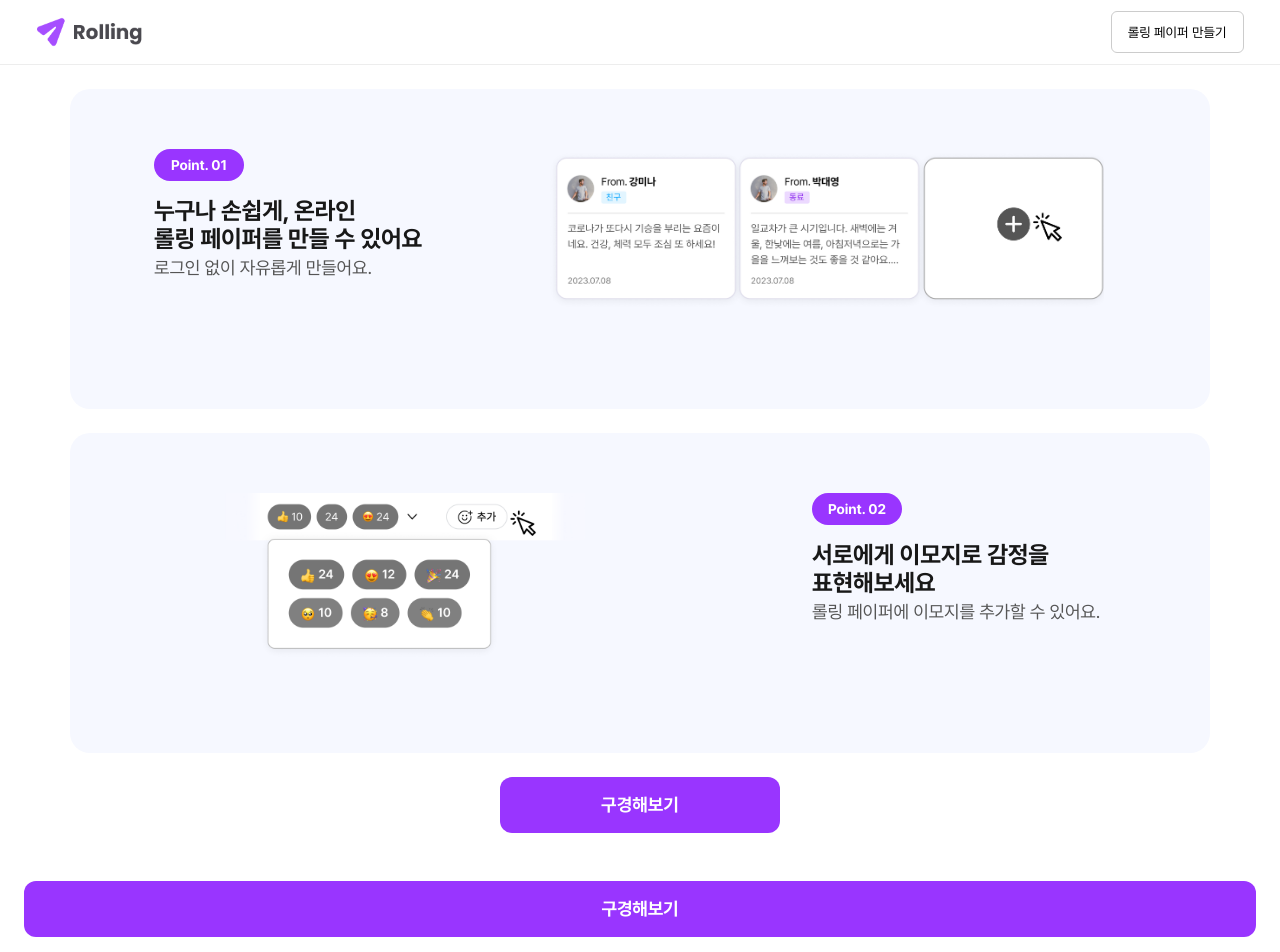
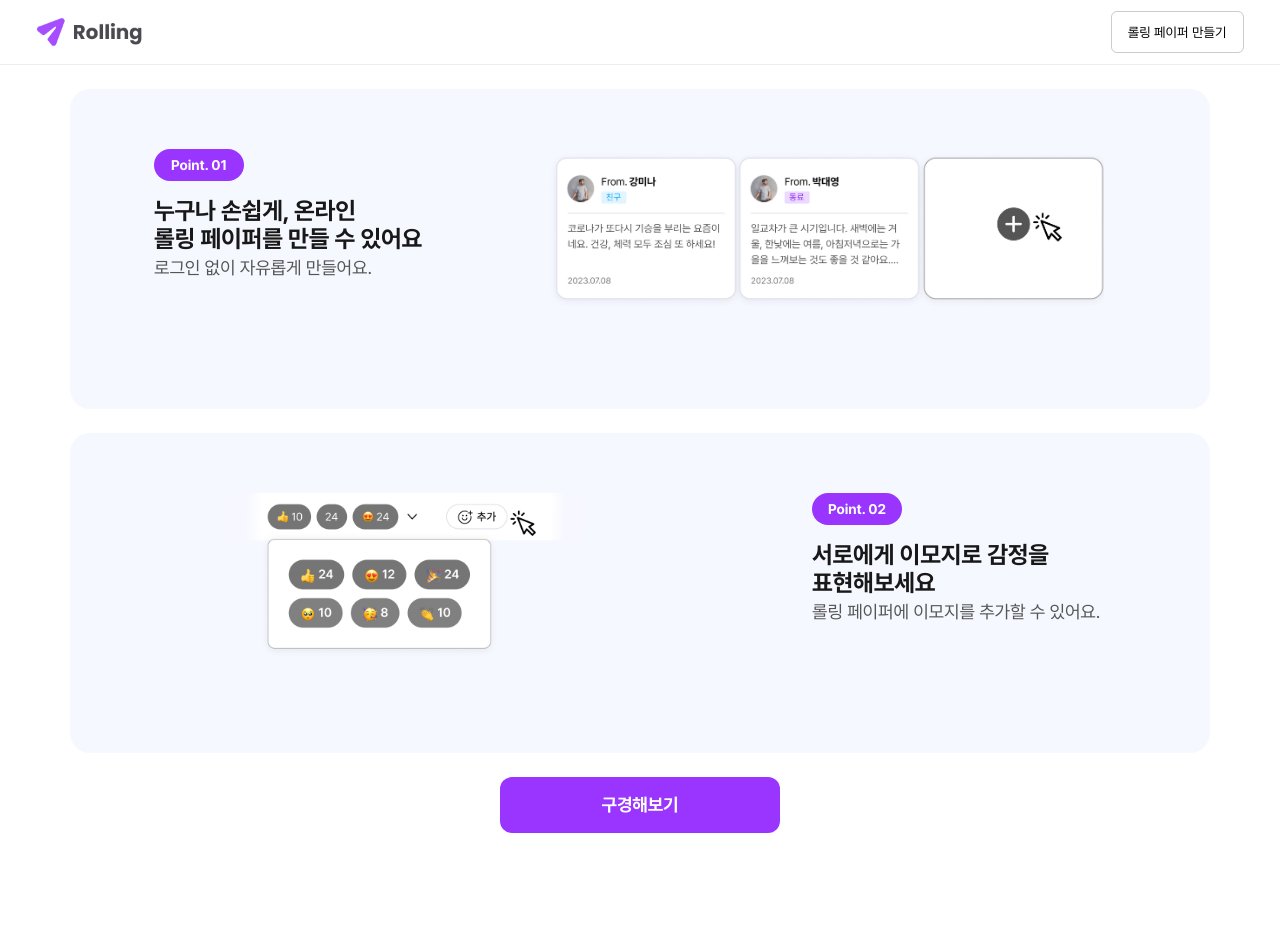
Before and after one commit to Rolligo/rolling, a React (Create React App) app: page / in a window 1280 px wide. Shown: the top 952 px of the page. After the commit the page ends 857 px from the top, so only its background shows below. Built offline with nearby package versions, Linux system fonts and the light colour scheme; no server answers.

Commit message:
refactor: 메인 페이지 버튼 적용

```diff
--- a/src/pages/MainPage/MainPage.jsx
+++ b/src/pages/MainPage/MainPage.jsx
@@ -5,7 +5,6 @@ import Card3 from "assets/images/card-img3.png";
 import Emoji from "assets/images/Emoji.png";
 import * as S from "./MainPage.style";
 import NavBar from "components/NavBar";
-import PrimaryButton from "components/StyledButtons/PrimaryButton";
 
 function MainPage() {
   return (
@@ -42,7 +41,6 @@ function MainPage() {
             <S.EmojiImg src={Emoji} alt="이모지이미지" />
           </S.ImgContainer>
         </S.Section>
-        <PrimaryButton margin="2.4rem 0">구경해보기</PrimaryButton>
         <S.ButtonContainer>
           <S.StyledButton size="lg">구경해보기</S.StyledButton>
         </S.ButtonContainer>
--- a/src/pages/MainPage/MainPage.style.js
+++ b/src/pages/MainPage/MainPage.style.js
@@ -173,11 +173,11 @@ export const ButtonContainer = styled.div`
 export const StyledButton = styled(Button)`
   width: 100%;
 
-  /* ${onTablet} {
+  ${onTablet} {
     width: 100%;
   }
 
   ${onPc} {
-    width: 28rem;
-  } */
+    width: unset;
+  }
 `;
```
